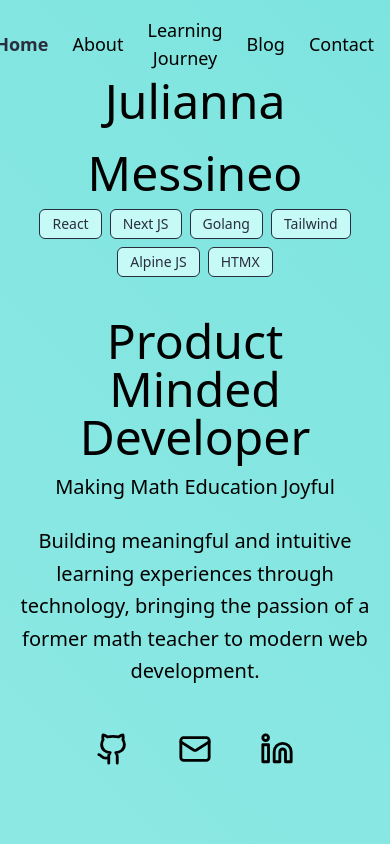
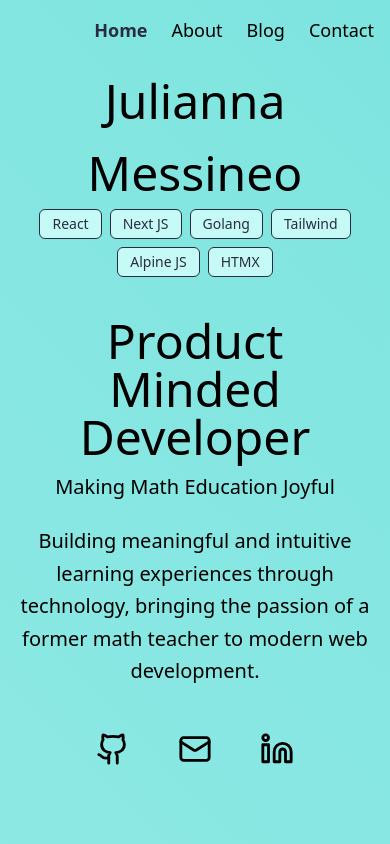
Before and after one commit to mathematiCode/Next-Portfolio, a Next.js app: page / in a window 390 px wide. Shown: the top 844 px of the page. Built offline with nearby package versions, Linux system fonts and the light colour scheme.

Commit message:
Don't show learning journey page on mobile

```diff
--- a/components/Navbar.tsx
+++ b/components/Navbar.tsx
@@ -52,8 +52,9 @@ function Navbar() {
         >
           About{' '}
         </Link>
+        {!isMobile && (
           <Link
-          href={isMobile ? '/timelineblock' : '/timeline'}
+            href={'/timeline'}
             className={`hover:text-[#292D3E] transition-colors ${
               pathname === '/timeline' || pathname === '/timelineblock'
                 ? 'text-[#292D3E] font-bold'
@@ -62,6 +63,7 @@ function Navbar() {
           >
             Learning Journey
           </Link>
+        )}
         <Link
           href="/blogs"
           className={`hover:text-[#292D3E] transition-colors ${
```
Lines whose indentation alone changed are shown as unchanged.
